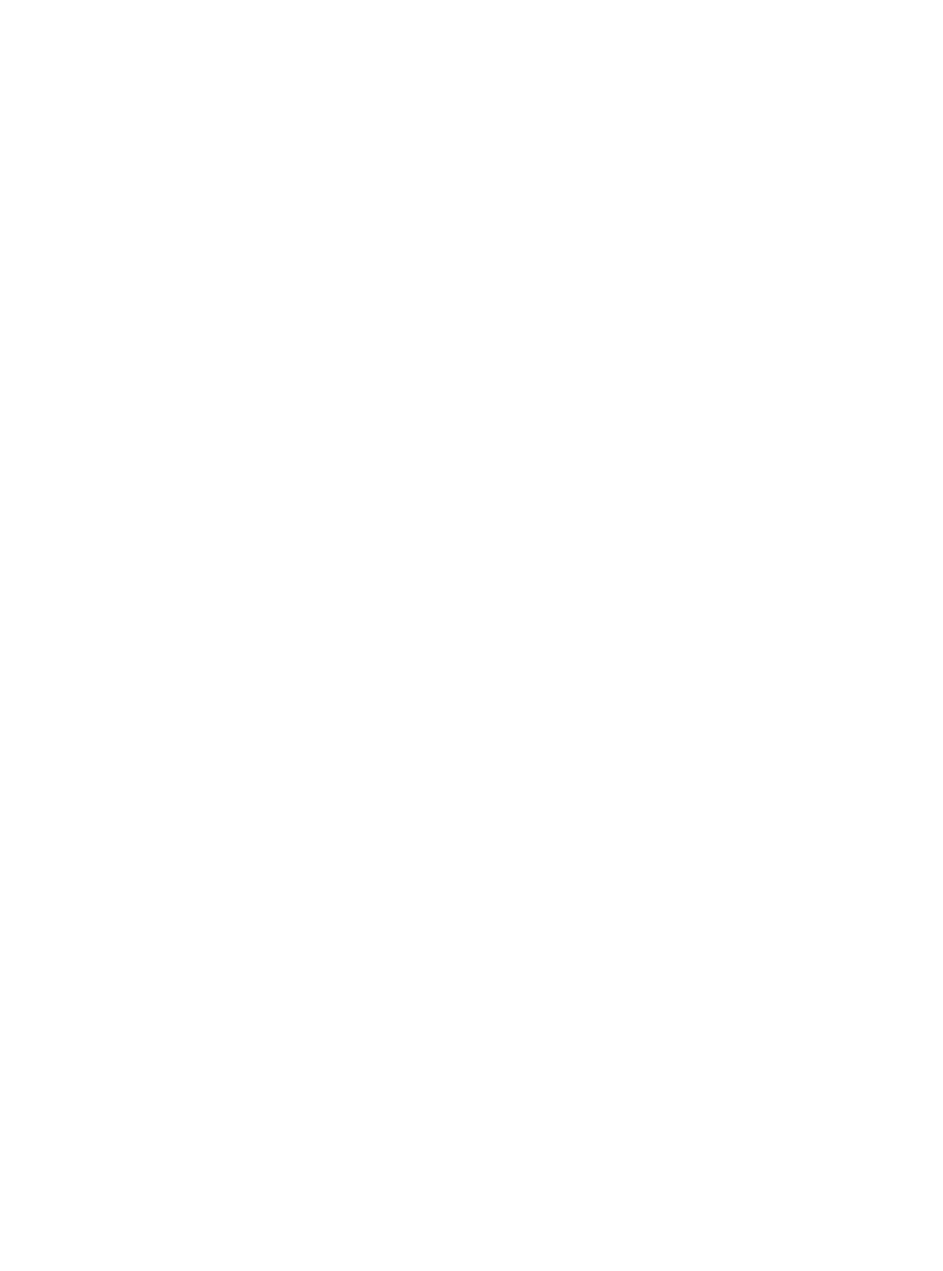
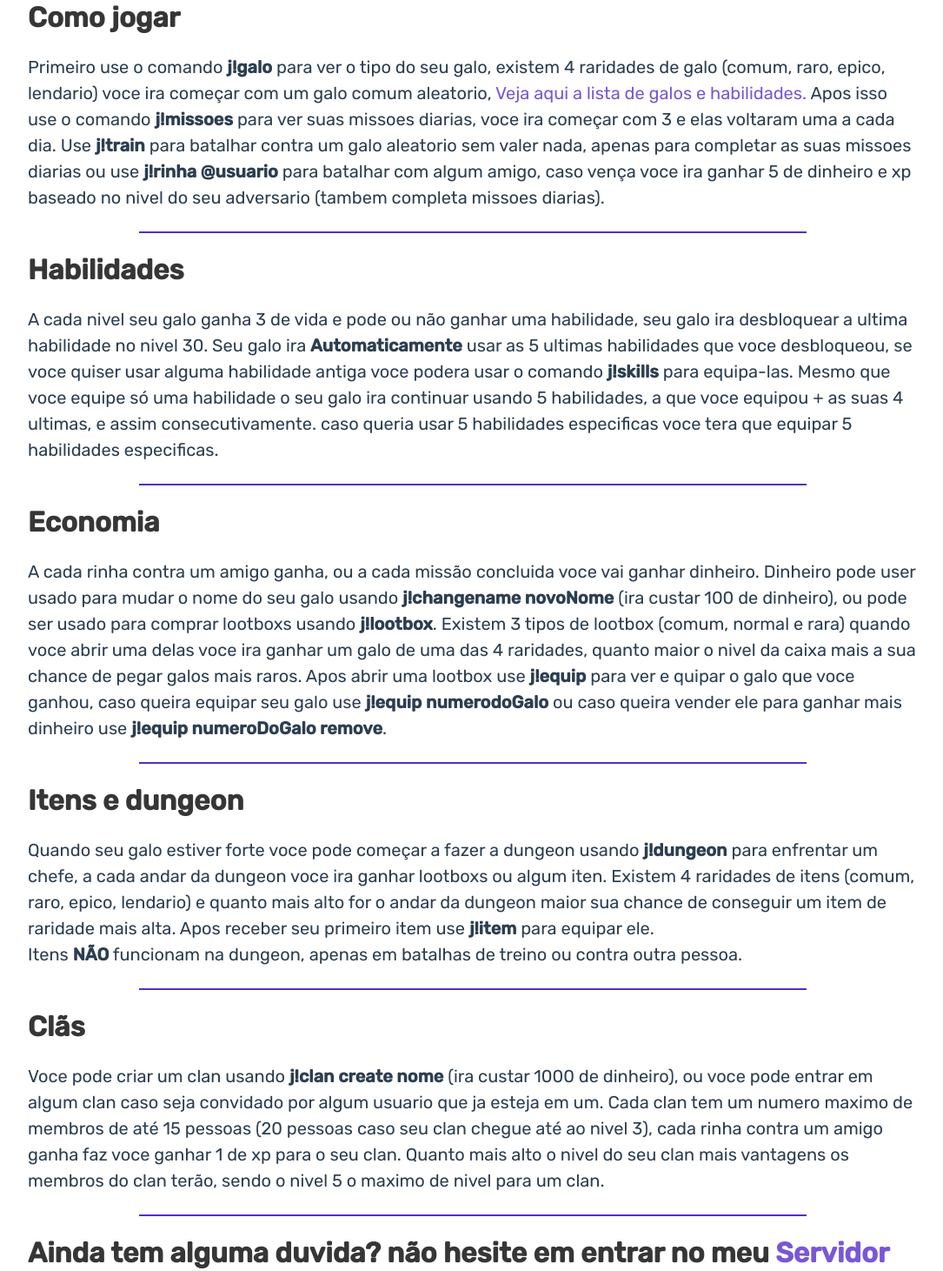
Before and after one commit to Acnologla/asura-site, a Vue app: page /asura-site/tutorial in a window 1280 px wide. Shown: the part 120-1581 px from the top of the page at 87% size, without its empty margins (96-1181 px from the left). Before the commit the page ends 800 px from the top, so only its background shows below. Built offline with nearby package versions, Linux system fonts and the light colour scheme.

Commit message:
Added rinha tutorial

```diff
--- a/src/assets/main.css
+++ b/src/assets/main.css
@@ -1,6 +1,6 @@
 .title {
     font-family: Rubik;
-    font-weight: 500px;
+    font-weight: 400;
     width: 80vw;
   }
 .subtitle {
--- a/src/components/AboutCard.vue
+++ b/src/components/AboutCard.vue
@@ -20,8 +20,7 @@
                 {{ title }}
               </h2>
               <br />
-              <p class="aboutDescription">
-                {{ description }}
+              <p v-html="description" class="aboutDescription">
               </p>
             </div>
           </div>
@@ -34,8 +33,7 @@
                 {{ title }}
               </h2>
               <br />
-              <p class="aboutDescription">
-                {{ description }}
+                <p v-html="description" class="aboutDescription">
               </p>
             </div>
           </div>
--- a/src/router/index.js
+++ b/src/router/index.js
@@ -3,6 +3,8 @@ import VueRouter from 'vue-router'
 import Galos from "../views/Galos"
 import Home from '../views/Home'
 import Donate from "../views/Donate"
+import RinhaTutorial from "../views/RinhaTutorial"
+
 
 Vue.use(VueRouter)
 
@@ -21,6 +23,11 @@ const routes = [
     path: "/donate",
     name: "Donate",
     component: Donate
+  },
+  {
+    path: "/tutorial",
+    name: "RinhaTutorial",
+    component: RinhaTutorial
   }
 ]
 
--- a/src/views/Home.vue
+++ b/src/views/Home.vue
@@ -82,7 +82,7 @@ export default {
         {
           title: "Rinha de galo",
           description:
-            "Voce pode batalhar com seu galo, upar de nivel, desbloquear novos galos, enfrentar uma terrivel dungeon e matar inumeros chefes.",
+            "Voce pode batalhar com seu galo, upar de nivel, desbloquear novos galos, enfrentar uma terrivel dungeon e matar inumeros chefes.   <a href='/asura-site/tutorial'>Clique aqui para ver o tutorial</a>",
           image:
             "https://cdn.discordapp.com/attachments/397528821307539486/805554148912398346/unknown.png",
         },
--- /dev/null
+++ b/src/views/RinhaTutorial.vue
@@ -0,0 +1,98 @@
+<template>
+  <article>
+    <section>
+      <h2 class="title">Como jogar</h2>
+      <p class="aboutDescription">
+        Primeiro use o comando <span class="bold">j!galo</span> para ver o tipo do seu
+        galo, existem 4 raridades de galo (comum, raro, epico, lendario) voce ira começar
+        com um galo comum aleatorio,
+        <router-link target="_blank" :to="{ name: 'Galos' }"
+          >Veja aqui a lista de galos e habilidades.</router-link
+        >
+        Apos isso use o comando <span class="bold">j!missoes</span> para ver suas missoes
+        diarias, voce ira começar com 3 e elas voltaram uma a cada dia. Use
+        <span class="bold">j!train</span> para batalhar contra um galo aleatorio sem valer
+        nada, apenas para completar as suas missoes diarias ou use
+        <span class="bold">j!rinha @usuario</span> para batalhar com algum amigo, caso
+        vença voce ira ganhar 5 de dinheiro e xp baseado no nivel do seu adversario
+        (tambem completa missoes diarias).
+      </p>
+    </section>
+    <hr style="margin-left: 10vw; margin-right: 10vw; background-color: #552fbc" />
+    <section>
+      <h2 class="title">Habilidades</h2>
+      <p class="aboutDescription">
+        A cada nivel seu galo ganha 3 de vida e pode ou não ganhar uma habilidade, seu
+        galo ira desbloquear a ultima habilidade no nivel 30. Seu galo ira
+        <span class="bold">Automaticamente</span> usar as 5 ultimas habilidades que voce
+        desbloqueou, se voce quiser usar alguma habilidade antiga voce podera usar o
+        comando <span class="bold">j!skills</span> para equipa-las. Mesmo que voce equipe
+        só uma habilidade o seu galo ira continuar usando 5 habilidades, a que voce
+        equipou + as suas 4 ultimas, e assim consecutivamente. caso queria usar 5
+        habilidades especificas voce tera que equipar 5 habilidades especificas.
+      </p>
+    </section>
+    <hr style="margin-left: 10vw; margin-right: 10vw; background-color: #552fbc" />
+    <section>
+      <h2 class="title">Economia</h2>
+      <p class="aboutDescription">
+        A cada rinha contra um amigo ganha, ou a cada missão concluida voce vai ganhar
+        dinheiro. Dinheiro pode user usado para mudar o nome do seu galo usando
+        <span class="bold">j!changename novoNome</span> (ira custar 100 de dinheiro), ou
+        pode ser usado para comprar lootboxs usando <span class="bold">j!lootbox</span>.
+        Existem 3 tipos de lootbox (comum, normal e rara) quando voce abrir uma delas voce
+        ira ganhar um galo de uma das 4 raridades, quanto maior o nivel da caixa mais a
+        sua chance de pegar galos mais raros. Apos abrir uma lootbox use
+        <span class="bold">j!equip</span> para ver e quipar o galo que voce ganhou, caso
+        queira equipar seu galo use <span class="bold">j!equip numerodoGalo</span> ou caso
+        queira vender ele para ganhar mais dinheiro use
+        <span class="bold">j!equip numeroDoGalo remove</span>.
+      </p>
+    </section>
+    <hr style="margin-left: 10vw; margin-right: 10vw; background-color: #552fbc" />
+    <section>
+      <h2 class="title">Itens e dungeon</h2>
+      <p class="aboutDescription">
+        Quando seu galo estiver forte voce pode começar a fazer a dungeon usando
+        <span class="bold">j!dungeon</span> para enfrentar um chefe, a cada andar da
+        dungeon voce ira ganhar lootboxs ou algum iten. Existem 4 raridades de itens
+        (comum, raro, epico, lendario) e quanto mais alto for o andar da dungeon maior sua
+        chance de conseguir um item de raridade mais alta. Apos receber seu primeiro item
+        use <span class="bold">j!item</span> para equipar ele. <br />
+        Itens <span class="bold">NÃO</span> funcionam na dungeon, apenas em batalhas de
+        treino ou contra outra pessoa.
+      </p>
+    </section>
+    <hr style="margin-left: 10vw; margin-right: 10vw; background-color: #552fbc" />
+    <section>
+      <h2 class="title">Clãs</h2>
+      <p class="aboutDescription">
+        Voce pode criar um clan usando <span class="bold">j!clan create nome</span> (ira
+        custar 1000 de dinheiro), ou voce pode entrar em algum clan caso seja convidado
+        por algum usuario que ja esteja em um. Cada clan tem um numero maximo de membros
+        de até 15 pessoas (20 pessoas caso seu clan chegue até ao nivel 3), cada rinha
+        contra um amigo ganha faz voce ganhar 1 de xp para o seu clan. Quanto mais alto o
+        nivel do seu clan mais vantagens os membros do clan terão, sendo o nivel 5 o
+        maximo de nivel para um clan.
+      </p>
+    </section>
+    <hr style="margin-left: 10vw; margin-right: 10vw; background-color: #552fbc" />
+    <h2 class="title">Ainda tem alguma duvida? não hesite em entrar no meu <a href="https://discord.gg/tdVWQGV" target="_blank">Servidor de suporte</a>.</h2>
+  </article>
+</template>
+<style scoped>
+article {
+  text-align: left;
+  margin-left: 10vw;
+  margin-right: 10vw;
+}
+.bold {
+  font-weight: 600;
+}
+</style>
+<script>
+import "../assets/main.css";
+export default {
+  name: "RinhaTutorial",
+};
+</script>
--- a/vue.config.js
+++ b/vue.config.js
@@ -2,10 +2,12 @@ module.exports = {
   lintOnSave: false,
   publicPath: "/asura-site",
   chainWebpack: (config) => {
-    config.plugin('html').tap((opts) => {
-      opts[0].filename = './404.html';
-      return opts;
-    });
+    if (process.env.NODE_ENV === "production"){
+      config.plugin('html').tap((opts) => {
+        opts[0].filename = './404.html';
+        return opts;
+      });
+    }
 
   }
 }
```
Also changed, not shown: 7 other files (tests, documents, lock files or other folders).
